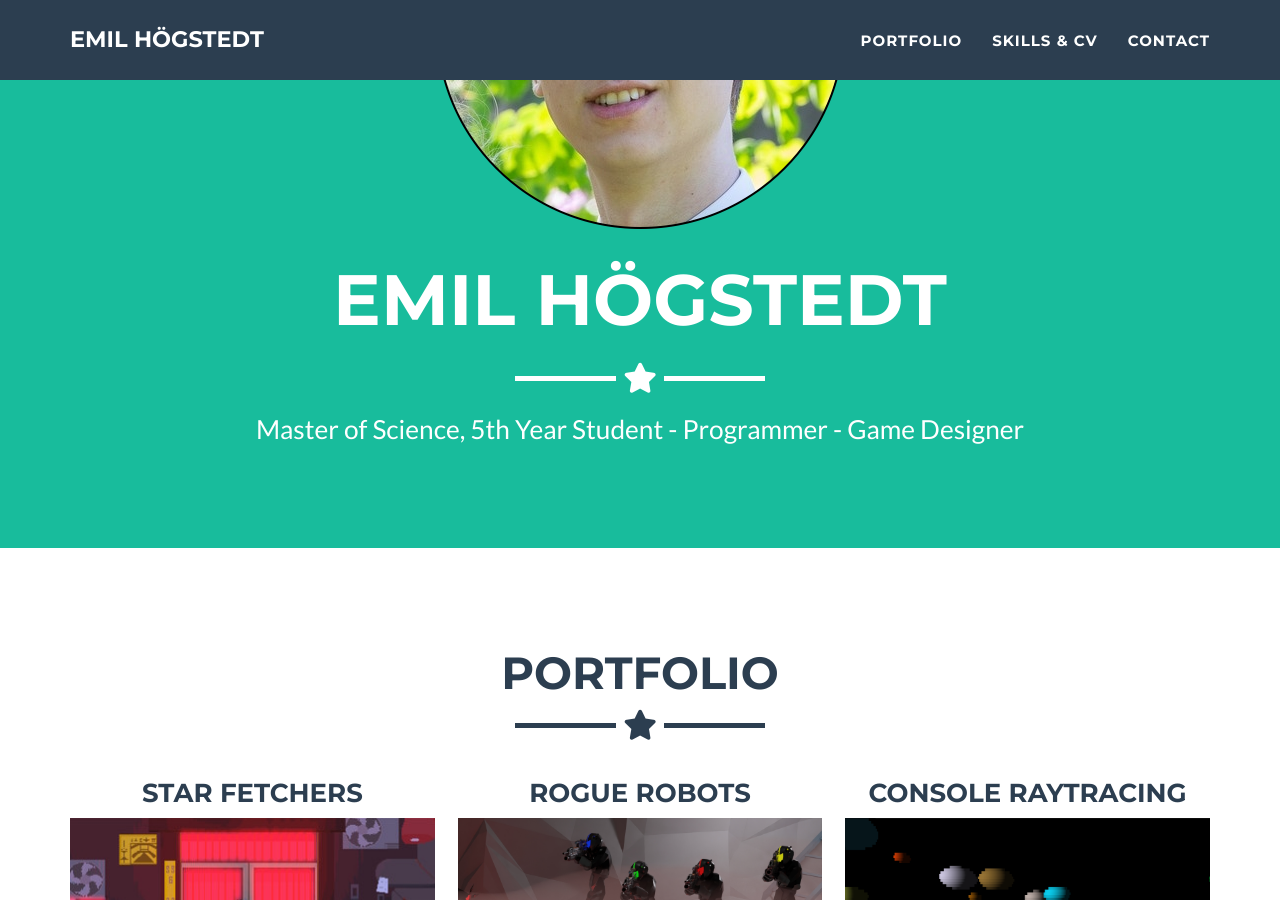
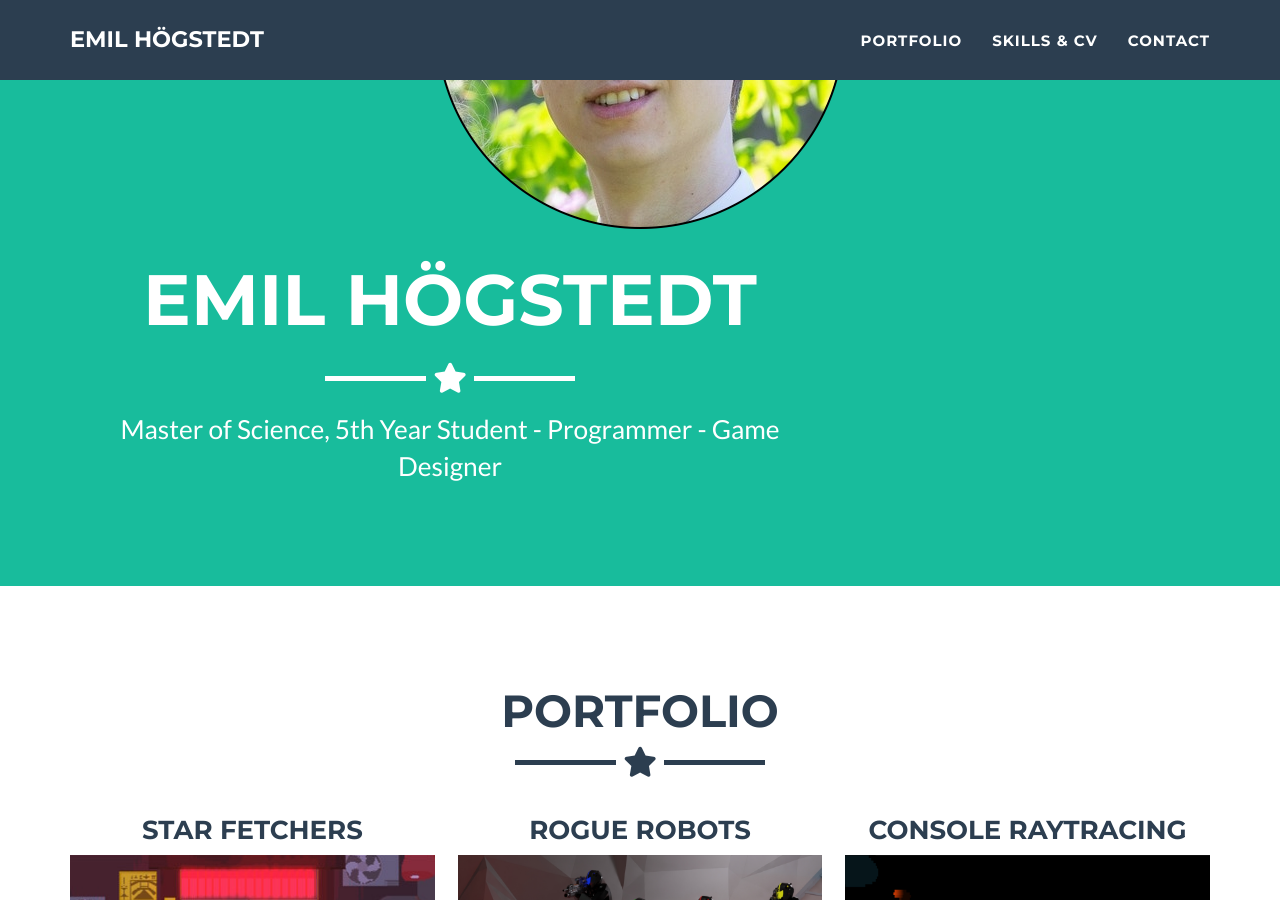
Before and after one commit to EmilHogstedt/EmilHogstedt.github.io, a Jekyll site: the page built from _posts/2023-03-03-Star-Fetchers.markdown, in a window 1280 px wide and 900 px high, scrolled down 380 px. Built offline with Jekyll 4.4.1, drawn with Linux system fonts in a browser that asks for light colours.

Commit message:
test columns

```diff
--- a/_includes/header.html
+++ b/_includes/header.html
@@ -3,10 +3,10 @@
   <div class="container">
     <div class="row">
       <div class="col-lg-12">
-        <div class="column">
+        <div class="col-lg-8 col-lg-offset-2">
           <img class="img-responsive" src="img/profile.png" alt="profile-pic" />
         </div>
-        <div class="intro-text column">
+        <div class="intro-text col-lg-8">
           <span class="name">{{ site.title }}</span>
           <hr class="star-light" />
           <span class="skills">{{ site.skills }}</span>
```
